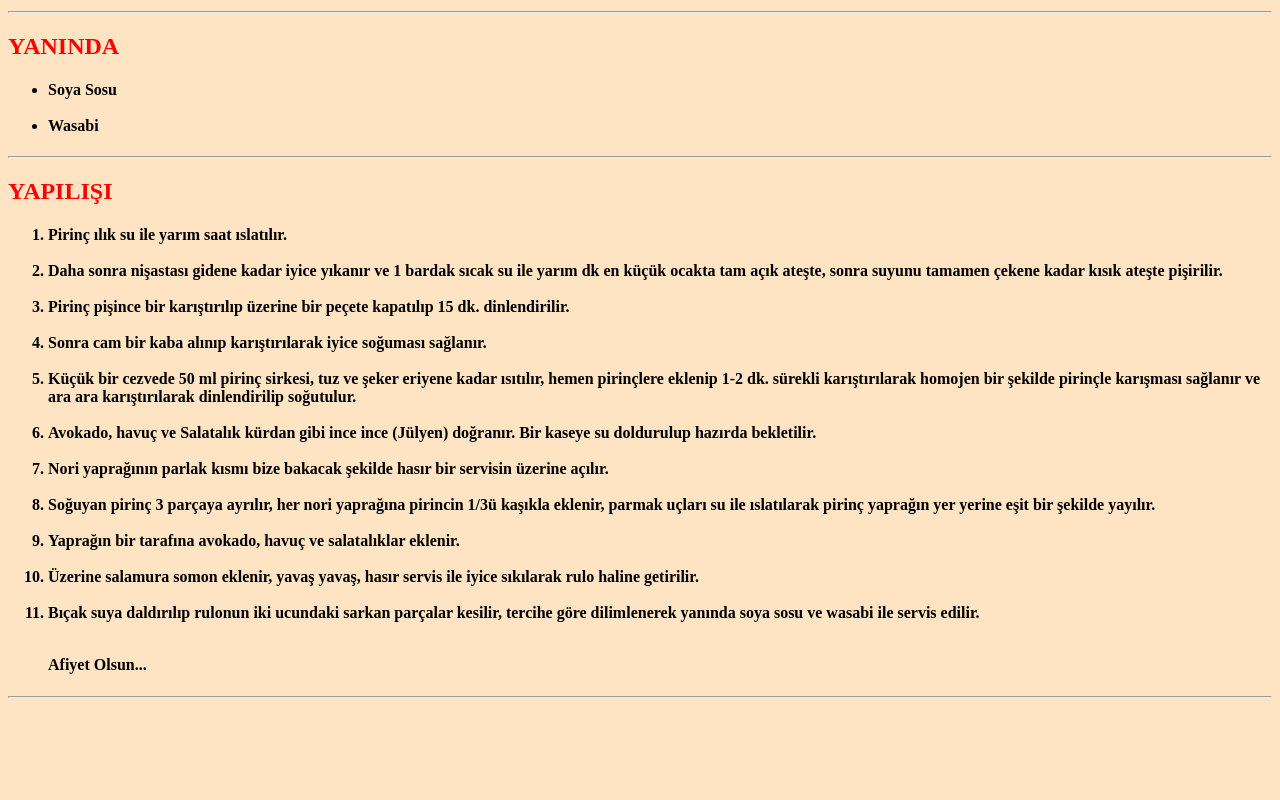
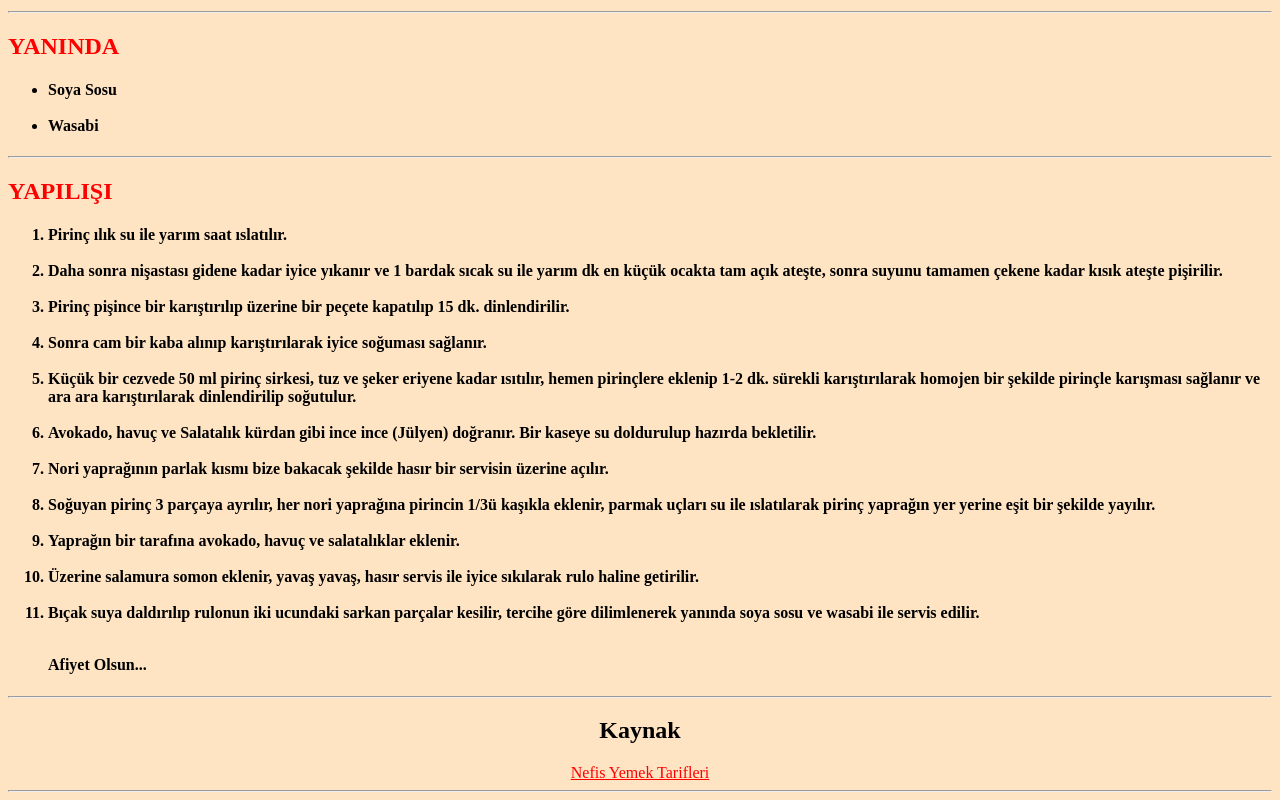
Before and after one commit to RecepCrdk/SushiYapimi, a plain HTML site: page index.html in a window 1280 px wide. Shown: the part 982-1782 px from the top of the page. Before the commit the page ends 1688 px from the top, so only its background shows below. Drawn offline with Linux system fonts and the light colour scheme.

Commit message:
https://github.com/RecepCrdk/SushiYapimi.git

```diff
--- a/index.html
+++ b/index.html
@@ -108,5 +108,12 @@
       </ol>
       <hr />
     </section>
+
+    <footer style="text-align: center;">
+        <h2> Kaynak </h2>
+        <a href="https://www.nefisyemektarifleri.com/evde-sushi-yapimi/" style="color: red;"> Nefis Yemek Tarifleri </a>
+
+    </footer>
+    <hr>
   </body>
 </html>
```
